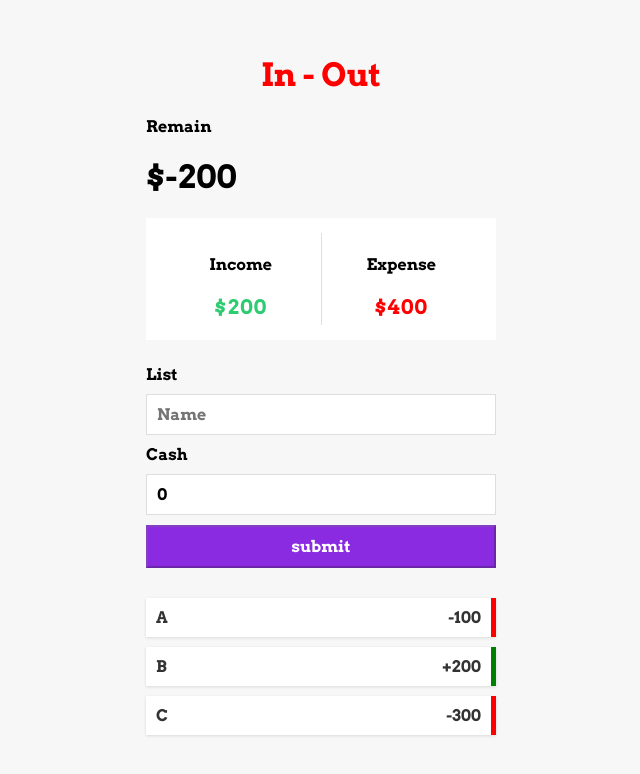
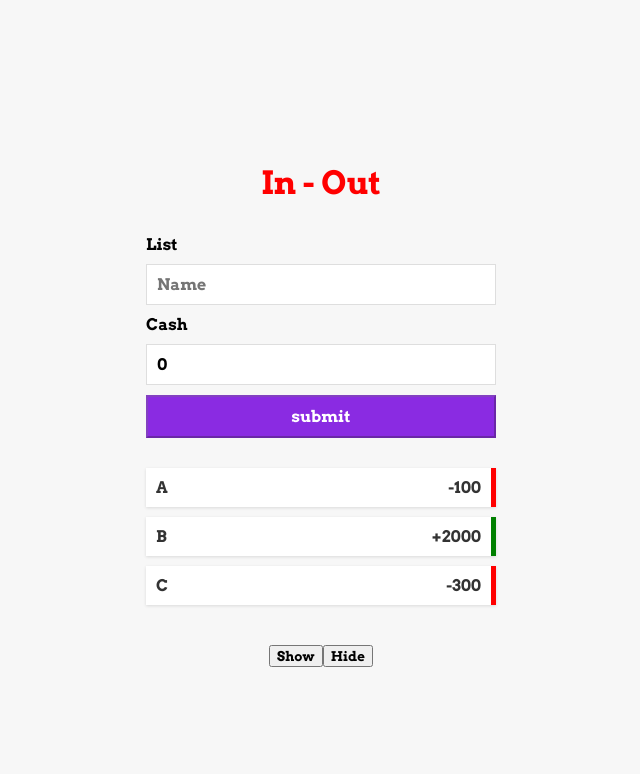
Before and after one commit to RatchagreeA/Learning, a React (Create React App) app in the folder React/react-basic/: page / in a window 1280 px wide. Shown: the top 774 px of the page, without its empty margins (319-959 px from the left). Built offline with nearby package versions, Linux system fonts and the light colour scheme.

Commit message:
pratice useReducer

```diff
--- a/React/react-basic/src/App.js
+++ b/React/react-basic/src/App.js
@@ -1,16 +1,15 @@
 import FormComponent from './components/FormComponent';
 import './App.css';
 import Transaction from './components/Transaction';
-import { useState, useEffect } from 'react';
+import { useState, useEffect, useReducer } from 'react';
 import DataContext from './data/DataContext';
 import ReportComponent from './components/ReportComponent';
-
 
 function App() {
   const design = {color:"red", textAlign:"center", fontsize:"1.5rem"};
   const iniData = [
     {id:1, title:"A",amount:-100},
-    {id:2, title:"B",amount:200},
+    {id:2, title:"B",amount:2000},
     {id:3, title:"C",amount:-300},
   ];
   const [items, setItems] = useState(iniData);
@@ -30,6 +29,19 @@ function App() {
     setReportIncome(income);
     setReportExpense(expense);
 }, [items,reportIncome,reportExpense])
+// reducer state
+const [showReport, setShowReport] = useState(false);
+const reducer = (state,action)=>{
+  switch(action.type){
+    case "SHOW" :
+      return setShowReport(true)
+    case "HIDE" :
+      return setShowReport(false)
+    default :
+      break;
+  }
+}
+const [result, dispatch] = useReducer(reducer,showReport)
   return (
     <DataContext.Provider value={
       {
@@ -39,12 +51,16 @@ function App() {
     }>
       <div className="container">
           <h1 style={design}>In - Out</h1>
-          <ReportComponent />
+          {showReport && <ReportComponent />}
           <FormComponent onAddItem={onAddNewItem}/>
           <Transaction items={items}/>
       </div>
+      <div align="center">
+        <h1>{result}</h1>
+        <button onClick={()=>dispatch({type:"SHOW"})}>Show</button>
+        <button onClick={()=>dispatch({type:"HIDE"})}>Hide</button>
+      </div>
     </DataContext.Provider>
-
   );
 }
 
```
